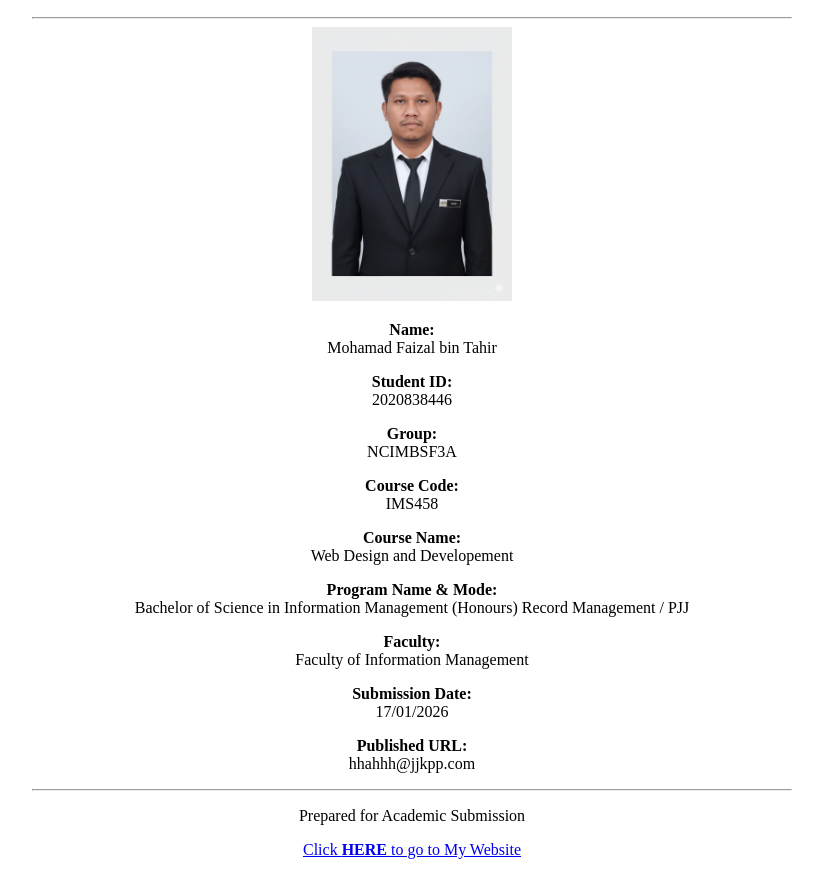
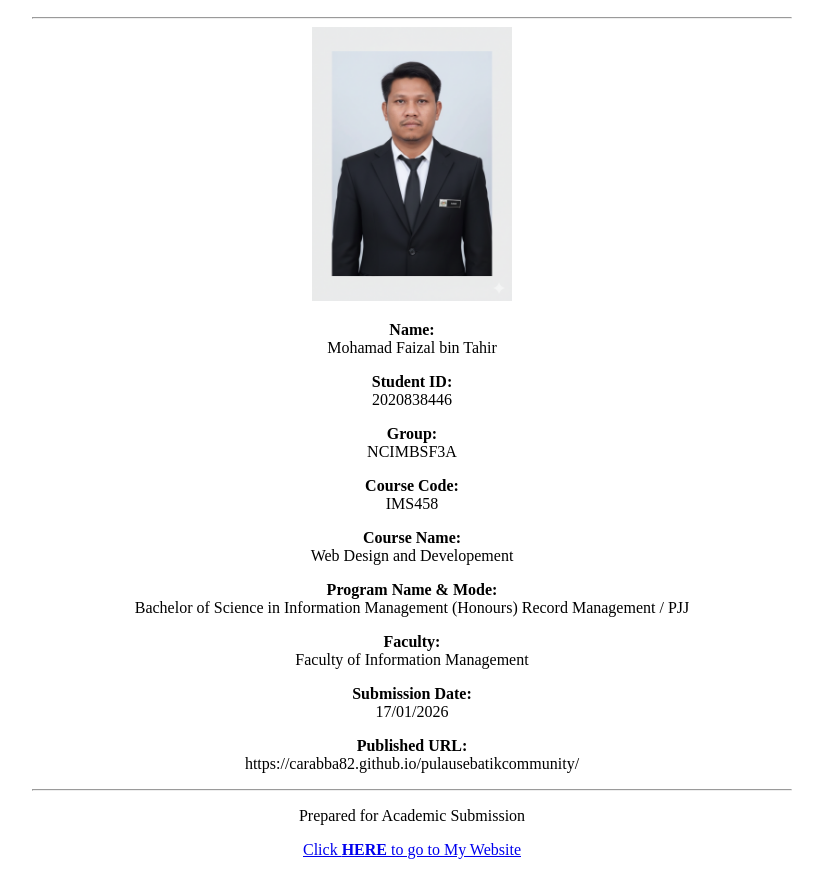
Before and after one commit to carabba82/pulausebatikcommunity, a plain HTML site: page aboutme.html in a window 1280 px wide. Shown: the part 110-985 px from the top of the page, without its empty margins (228-1051 px from the left). Drawn offline with Linux system fonts and the light colour scheme.

Commit message:
Update aboutme.html

```diff
--- a/aboutme.html
+++ b/aboutme.html
@@ -40,7 +40,7 @@
        17/01/2026</p>
 
     <p><strong>Published URL:</strong><br>
-       hhahhh@jjkpp.com</p>
+       https://carabba82.github.io/pulausebatikcommunity/</p>
 
     <hr width="60%">
 
```
